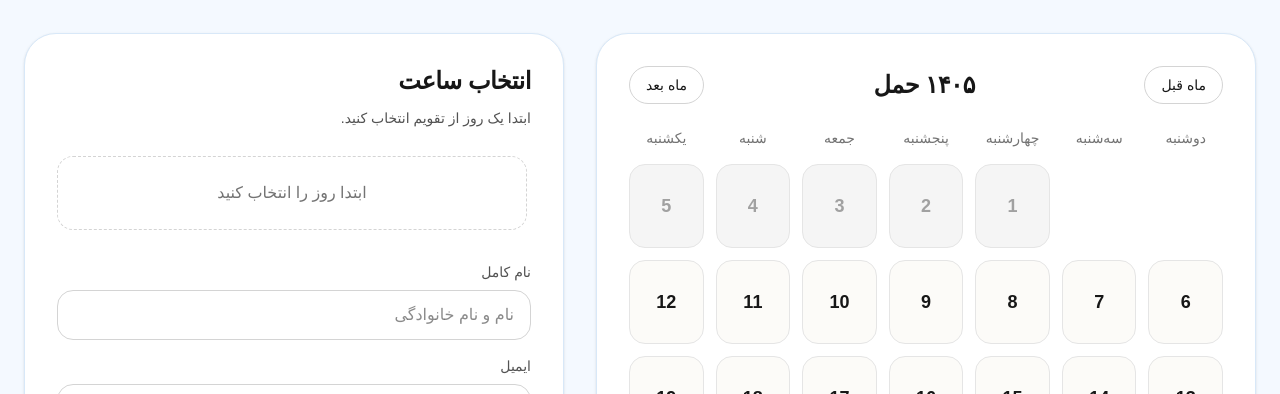
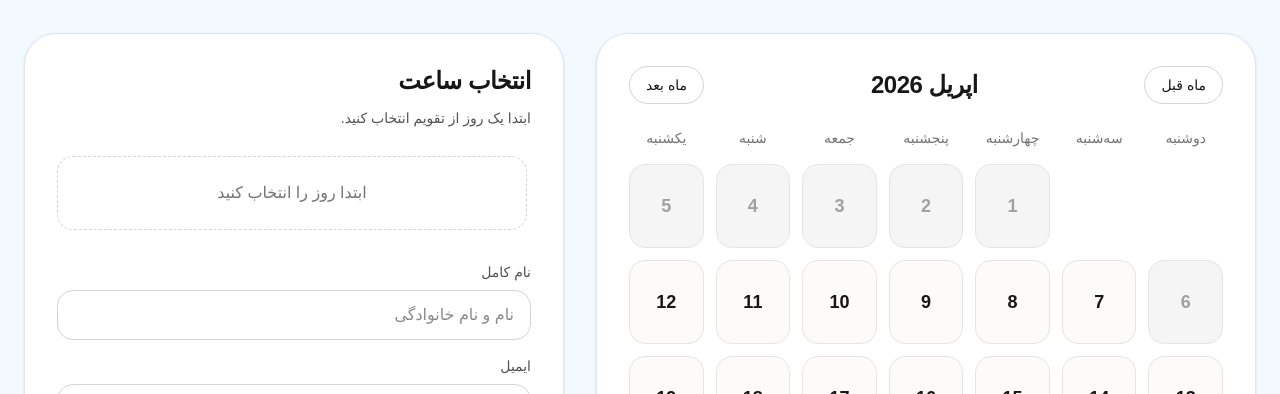
Before and after one commit to shahab0793378659-collab/dentaldari, a Next.js app: page /book in a window 1280 px wide. Shown: the part 395-789 px from the top of the page. Built offline with nearby package versions, Linux system fonts and the light colour scheme.

Commit message:
fix calendar year and block same day booking

```diff
--- a/app/book/page.tsx
+++ b/app/book/page.tsx
@@ -18,10 +18,25 @@ function addMonths(date: Date, amount: number) {
 }
 
 function getMonthName(date: Date) {
-  return date.toLocaleDateString("fa-AF", {
-    month: "long",
-    year: "numeric",
-  });
+  const persianMonths = [
+    "جنوری",
+    "فبروری",
+    "مارچ",
+    "اپریل",
+    "می",
+    "جون",
+    "جولای",
+    "آگست",
+    "سپتمبر",
+    "اکتوبر",
+    "نومبر",
+    "دسمبر",
+  ];
+
+  const month = persianMonths[date.getMonth()];
+  const year = date.getFullYear();
+
+  return `${month} ${year}`;
 }
 
 function getWeekdayLabel(date: Date) {
@@ -65,7 +80,7 @@ function isPastDay(date: Date) {
     now.day
   ).padStart(2, "0")}`;
 
-  return formatDateKey(date) < todayKey;
+  return formatDateKey(date) <= todayKey;
 }
 
 function generateCalendarDays(currentMonth: Date) {
```
